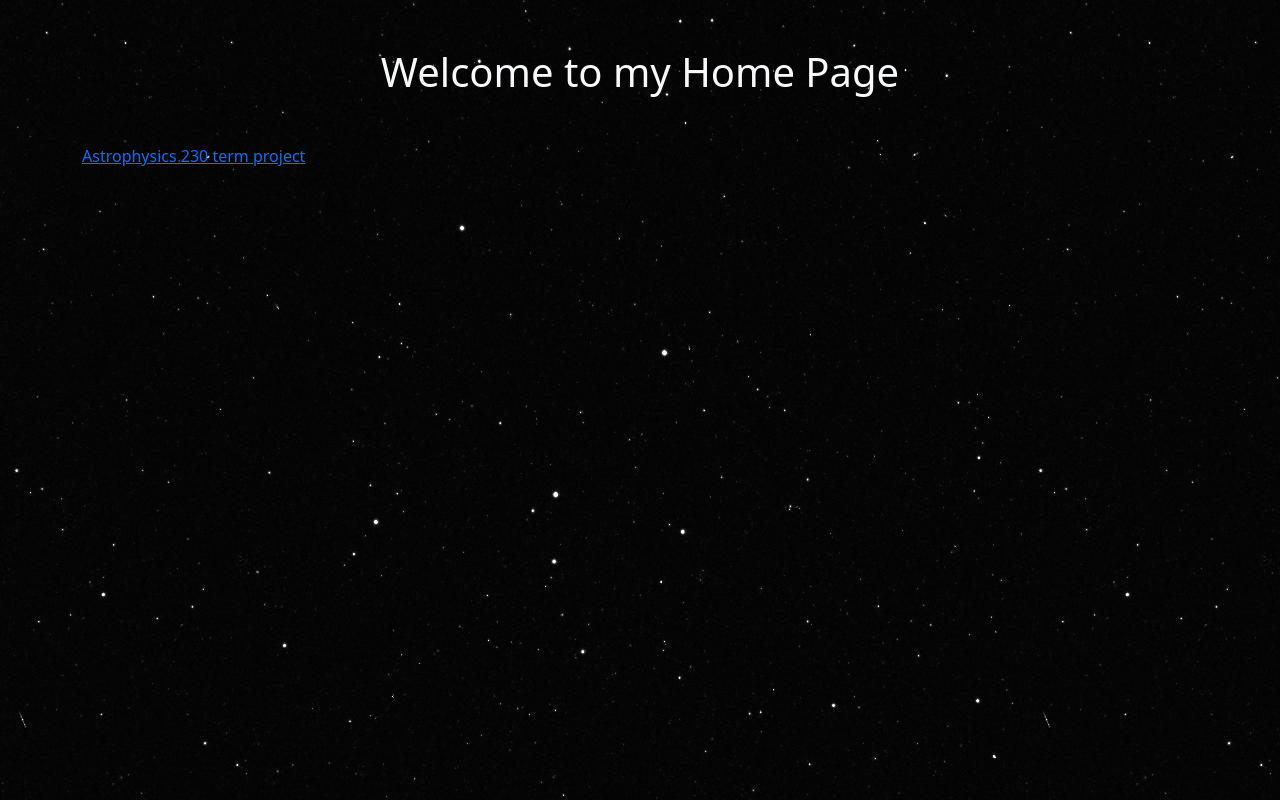
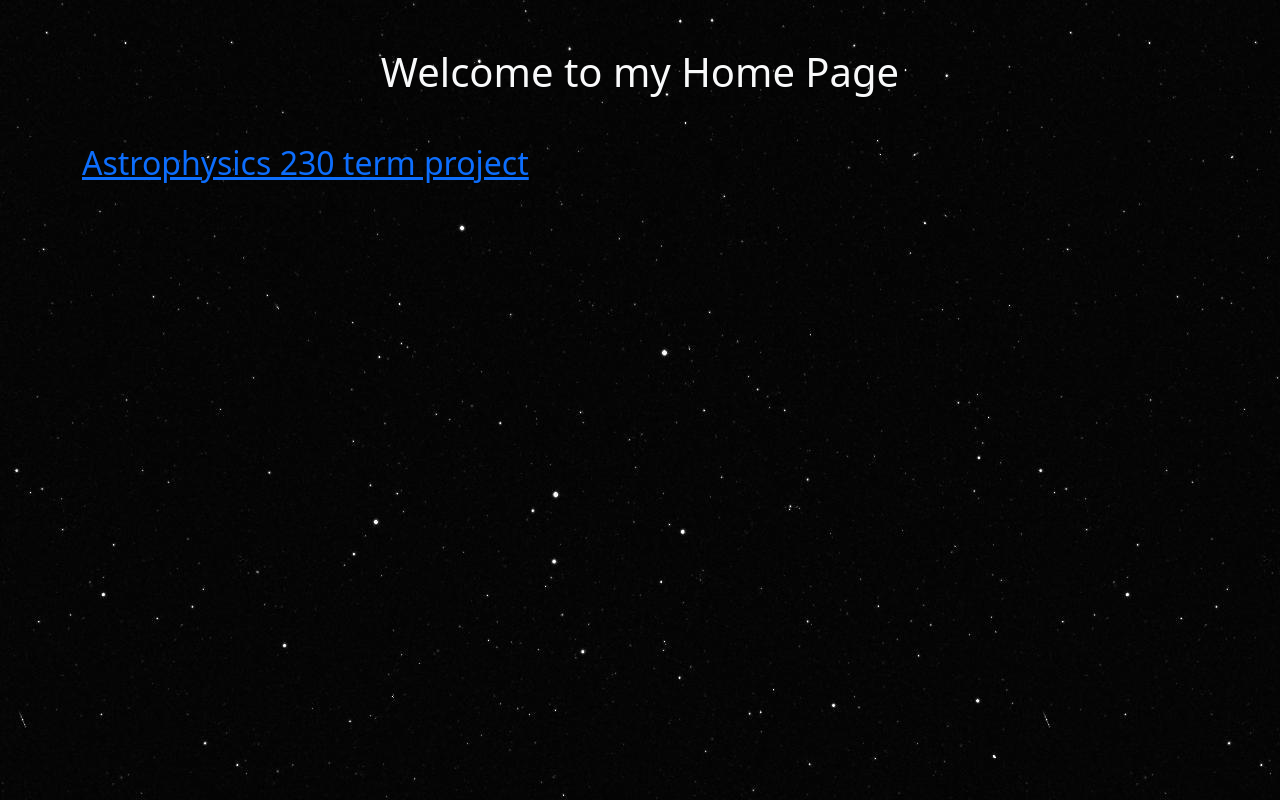
Before and after one commit to kayla-bier/kayla-bier.github.io, a plain HTML site: page index.html in a window 1280 px wide. Drawn offline with nearby package versions, Linux system fonts and the light colour scheme.

Commit message:
update index

```diff
--- a/index.html
+++ b/index.html
@@ -74,7 +74,7 @@
     <div class="container">
         <h1 class="text-center my-5">Welcome to my Home Page</h1>
 
-<a href="https://kayla-bier.github.io/KaylaB.html" target=0>Astrophysics 230 term project</a>
+<h2><a href="KaylaB.html" target=0>Astrophysics 230 term project</a></h2>
         <!-- Add your content here -->
 
 
```
